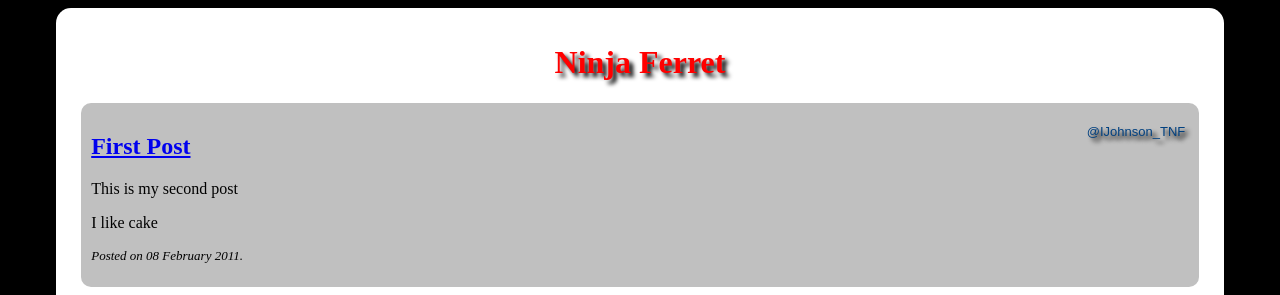
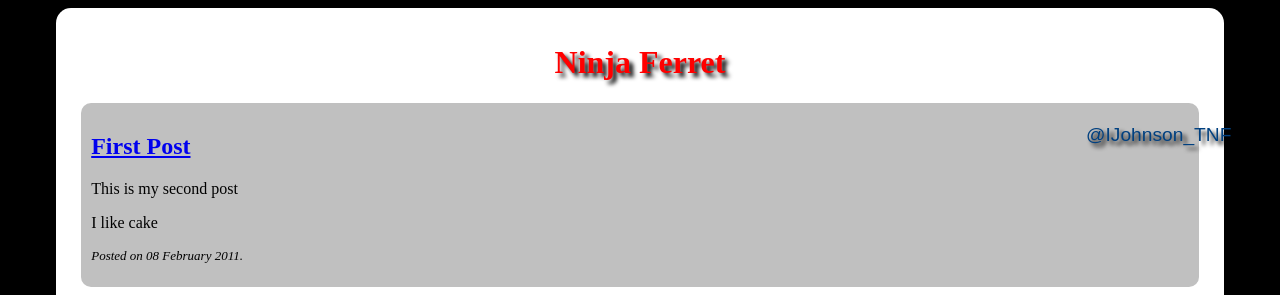
Before and after one commit to ninjaferret/ninjaferret.github.com, a Jekyll site: the page built from index.html, in a window 1280 px wide. Shown: the top 295 px of the page. Built offline with Jekyll 4.4.1, drawn with Linux system fonts in a browser that asks for light colours.

Commit message:
Make twitter a side bar take 3

```diff
--- a/assets/stylesheets/twitter.css
+++ b/assets/stylesheets/twitter.css
@@ -6,7 +6,7 @@
 
 	#twitter h1 a {
 		display: block; margin: 0 0 15px 0;
-		font: small Arial, Sans-Serif;
+		font: 60% Arial, Sans-Serif;
 		 color: #004080;
 		text-decoration: none;
 	}
@@ -20,14 +20,14 @@
 			margin: 0 padding: 0;
 		}
 			#twitter ul li a {
-				font: normal 14px/30px Georgia, Times, Serif;
+				font: normal 40% Georgia, Times, Serif;
 				color: #004080;
 			}
 				#twitter ul li a:hover { color: #CC0000; }
 
 		#twitter ul li span {
-			font: 22px/30px Helvetica, Arial, Sans-Serif; color: #004080;
+			font: 50% Helvetica, Arial, Sans-Serif; color: #004080;
 		}
 			#twitter ul li span a {
-				font: 22px/30px Helvetica, Arial, Sans-Serif;
+				font: 50% Helvetica, Arial, Sans-Serif;
 			}
```
